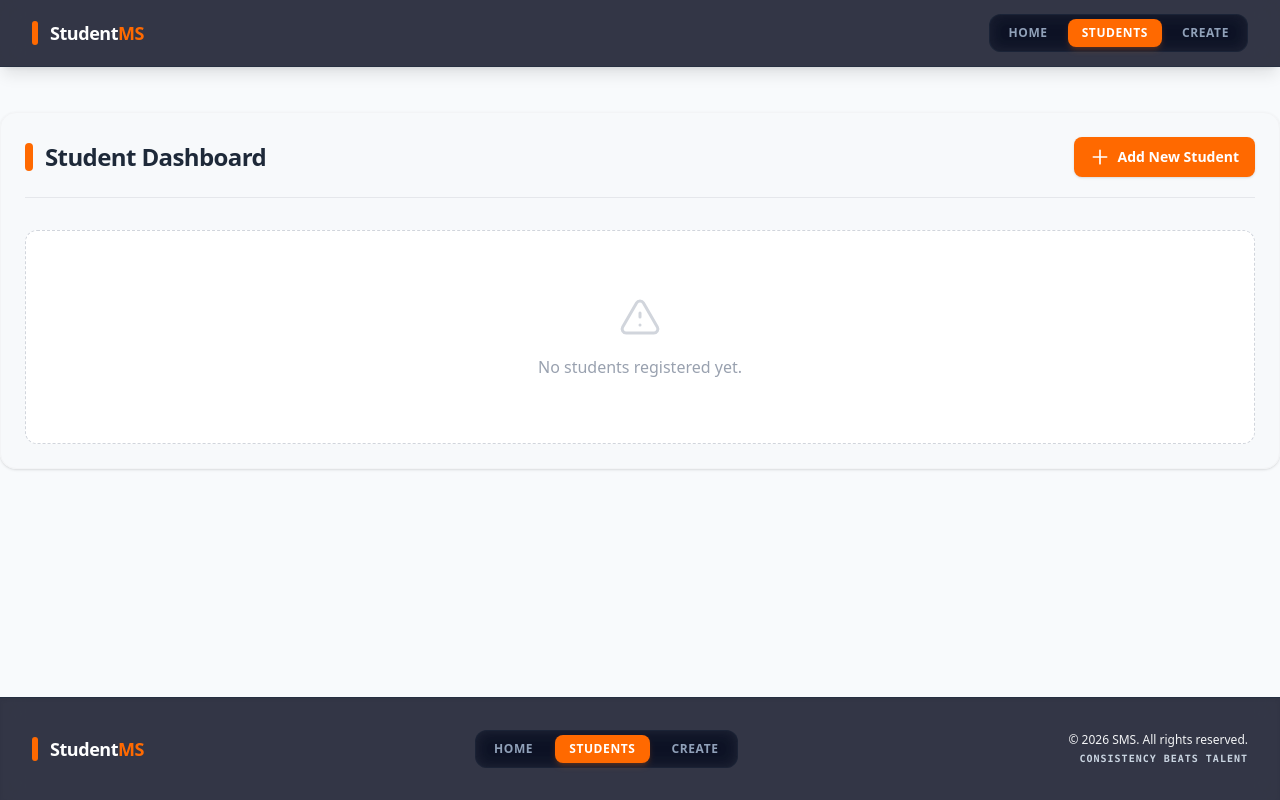
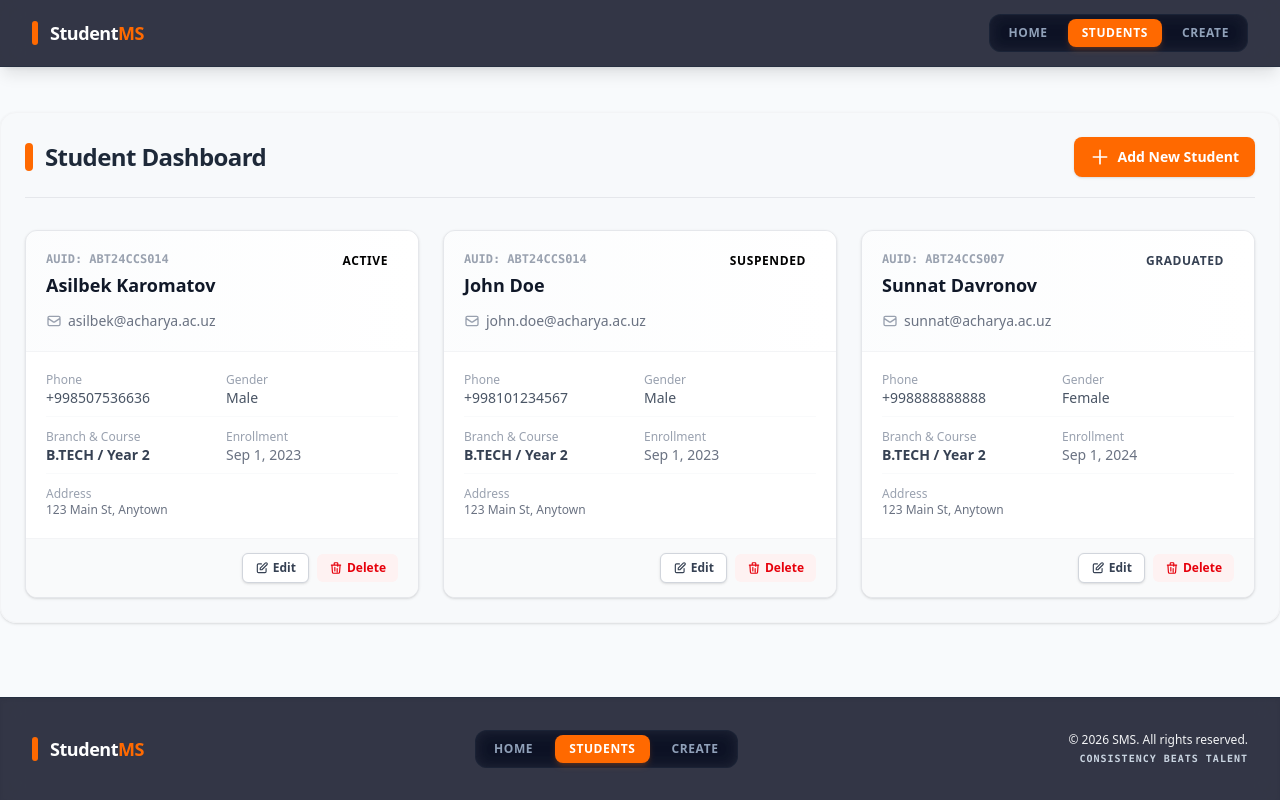
Before and after one commit to asilbek2706/asilbek-student-management, an Angular app: page /students in a window 1280 px wide. Built offline with nearby package versions, Linux system fonts and the light colour scheme; data requests are answered from the project's data file.

Commit message:
json-server added, get method implemented

```diff
--- /dev/null
+++ b/db.json
@@ -0,0 +1,65 @@
+{
+  "students": [
+    {
+      "firstName": "Asilbek",
+      "lastName": "Karomatov",
+      "email": "asilbek@acharya.ac.uz",
+      "phoneNumber": "+998507536636",
+      "birthDate": "1990-01-01",
+      "gender": "Male",
+      "studentId": "ABT24CCS014",
+      "enrollmentDate": "2023-09-01",
+      "branch": "B.TECH",
+      "course": 2,
+      "status": "active",
+      "address": {
+        "street": "123 Main St",
+        "city": "Anytown",
+        "state": "CA",
+        "zipCode": "12345"
+      },
+      "id": "OtOG4dctDKM"
+    },
+    {
+      "firstName": "John",
+      "lastName": "Doe",
+      "email": "john.doe@acharya.ac.uz",
+      "phoneNumber": "+998101234567",
+      "birthDate": "1990-01-01",
+      "gender": "Male",
+      "studentId": "ABT24CCS014",
+      "enrollmentDate": "2023-09-01",
+      "branch": "B.TECH",
+      "course": 2,
+      "status": "suspended",
+      "address": {
+        "street": "123 Main St",
+        "city": "Anytown",
+        "state": "CA",
+        "zipCode": "12345"
+      },
+      "id": "waqPb7XupQc"
+    },
+    {
+      "firstName": "Sunnat",
+      "lastName": "Davronov",
+      "email": "sunnat@acharya.ac.uz",
+      "phoneNumber": "+998888888888",
+      "birthDate": "1950-01-01",
+      "gender": "Female",
+      "studentId": "ABT24CCS007",
+      "enrollmentDate": "2024-09-01",
+      "branch": "B.TECH",
+      "course": 2,
+      "status": "graduated",
+      "address": {
+        "street": "123 Main St",
+        "city": "Anytown",
+        "state": "CA",
+        "zipCode": "12345"
+      },
+      "id": "Zk8KVP0u3zs"
+    }
+  ],
+  "$schema": "./node_modules/json-server/schema.json"
+}
--- a/package.json
+++ b/package.json
@@ -26,6 +26,7 @@
     "@angular/compiler-cli": "^21.2.0",
     "@tailwindcss/postcss": "^4.1.12",
     "jsdom": "^28.0.0",
+    "json-server": "^1.0.0-beta.15",
     "postcss": "^8.5.3",
     "prettier": "^3.8.1",
     "tailwindcss": "^4.1.12",
--- a/src/app/services/student.service.ts
+++ b/src/app/services/student.service.ts
@@ -1,6 +1,7 @@
 import { inject, Injectable } from '@angular/core';
 import { StudentFormInterface } from '../model/student-form.interface';
 import { HttpClient } from '@angular/common/http';
+import { Observable } from 'rxjs';
 
 @Injectable({
   providedIn: 'root',
@@ -8,6 +9,7 @@ import { HttpClient } from '@angular/common/http';
 export class StudentService {
   private students: StudentFormInterface[] = [];
   private http = inject(HttpClient);
+  private apiUrl = 'http://localhost:3000';
 
   constructor() {
     const savedStudents = localStorage.getItem('students');
@@ -16,8 +18,8 @@ export class StudentService {
     }
   }
 
-  getStudents(): StudentFormInterface[] {
-    return this.students;
+  getStudents(): Observable<StudentFormInterface[]> {
+    return this.http.get<StudentFormInterface[]>(`${this.apiUrl}/students`);
   }
 
   getStudentById(id: number): StudentFormInterface | undefined {
--- a/src/app/student-list/student-list.ts
+++ b/src/app/student-list/student-list.ts
@@ -1,5 +1,5 @@
 import { StudentService } from './../services/student.service';
-import { Component, inject, OnInit } from '@angular/core';
+import { ChangeDetectorRef, Component, inject, OnInit } from '@angular/core';
 import { StudentFormInterface } from '../model/student-form.interface';
 import { DatePipe } from '@angular/common';
 import { RouterLink } from '@angular/router';
@@ -14,17 +14,26 @@ import { RouterLink } from '@angular/router';
 export class StudentList implements OnInit {
   studentList: StudentFormInterface[] = [];
   studentService = inject(StudentService);
+  cdr = inject(ChangeDetectorRef);
 
   ngOnInit(): void {
-    this.studentList = this.studentService.getStudents();
+    this.loadStudents();
   }
 
-  onEdit(student: StudentFormInterface): void {
-    console.log('Edit bosildi:', student);
+  loadStudents(){
+    this.studentService.getStudents().subscribe({
+      next: (data: StudentFormInterface[]) => {
+        this.studentList = data;
+        this.cdr.detectChanges();
+      },
+      error: (error) => {
+        console.error('Error fetching students:', error);
+      }
+    })
   }
 
   onDelete(student: StudentFormInterface):void{
-    this.studentService.deleteStudent(student.id)
-    this.studentList = this.studentService.getStudents();
+    // this.studentService.deleteStudent(student.id)
+    // this.studentList = this.studentService.getStudents();
   }
 }
```
Also changed, not shown: 1 other file (tests, documents, lock files or other folders).
